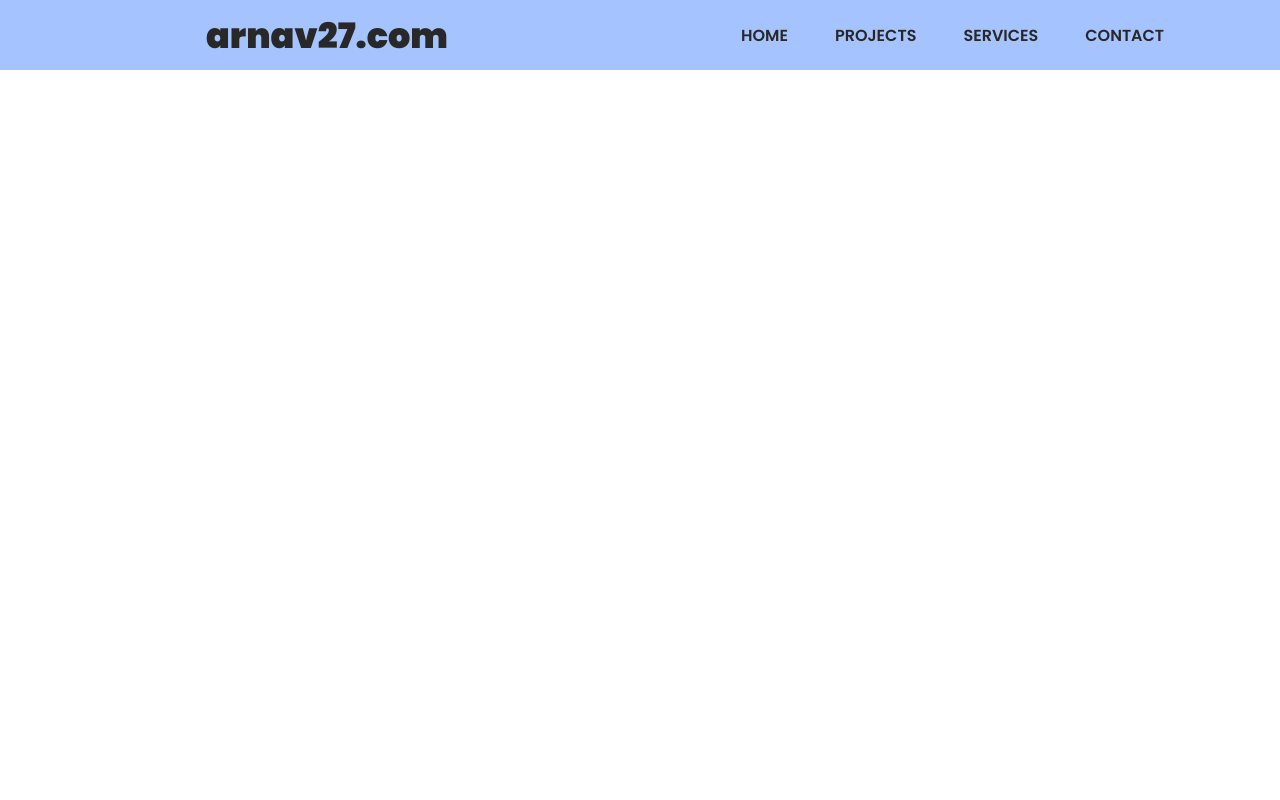
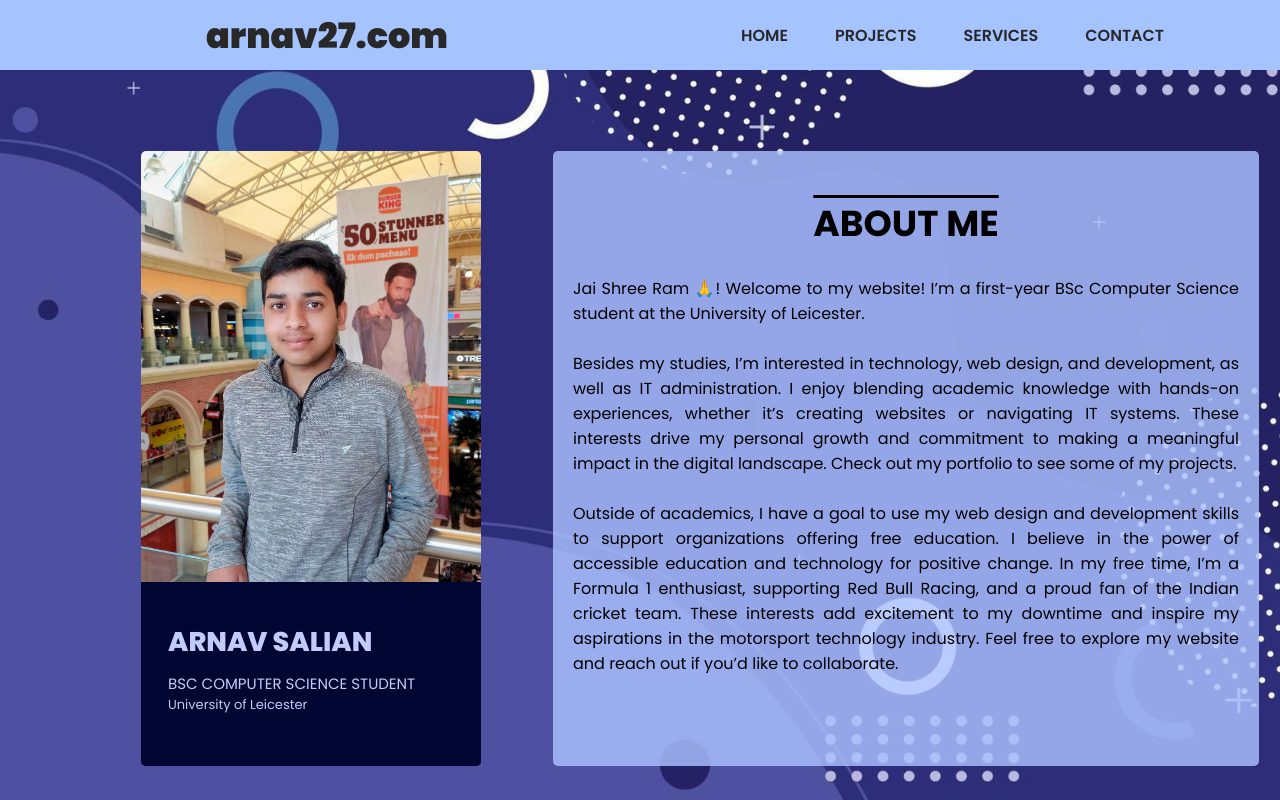
Before and after one commit to Arnav-Salian/Basic-Portfolio, a plain HTML site: page index.html in a window 1280 px wide. Shown: the top 800 px of the page. Drawn offline with Linux system fonts and the light colour scheme.

Commit message:
Completed About Me Section
Completed profile column and the about me column in the about me section.

```diff
--- a/index.html
+++ b/index.html
@@ -32,10 +32,42 @@
     </header>
 
 
-    <div class="spacer"></div>
+    <div class="spacer-70"></div>
+
+    <div class="grid-container">
+        <div class="grid-item">
+            <div class="profile-container">
+                <div class="profile-img">
+                    <img src="assets\pfp.jpeg" alt="" draggable="false">
+
+                </div>
+
+                <div class="profile-info">
+                    <p class="pfp-name">ARNAV SALIAN</p>
+                    <p class="pfp-coursename">BSC COMPUTER SCIENCE STUDENT</p>
+                    <p class="pfp-university">University of Leicester</p>
+
+                </div>
+            </div>
+        </div>
+        <div class="grid-item">
+            <div class="profile-description">
+                <p class="About-Me-heading"> About Me </p>
+                <p>
+                    Jai Shree Ram 🙏! Welcome to my website! I’m a first-year BSc Computer Science student at the University of Leicester. <br>
+                    <br>
+                    Besides my studies, I’m interested in technology, web design, and development, as well as IT administration. I enjoy blending academic knowledge with hands-on experiences, whether it’s creating websites or navigating IT systems. These interests drive my personal growth and commitment to making a meaningful impact in the digital landscape. Check out my portfolio to see some of my projects. <br>
+                    <br>
+                    Outside of academics, I have a goal to use my web design and development skills to support organizations offering free education. I believe in the power of accessible education and technology for positive change. In my free time, I’m a Formula 1 enthusiast, supporting Red Bull Racing, and a proud fan of the Indian cricket team. These interests add excitement to my downtime and inspire my aspirations in the motorsport technology industry. Feel free to explore my website and reach out if you’d like to collaborate. <br>
 
 
+                </p>
+            </div>
 
+        </div>
+    </div>
+
+    <div class="spacer-2"></div>
     <footer>
         <p class="credits">© Copyright 2024 | Website designed by <b><a class="AS-credit" href="https://www.linkedin.com/in/arnavs27/">Arnav Salian</a></b></p>
     </footer>
--- a/styles.css
+++ b/styles.css
@@ -7,20 +7,25 @@
 }
 
 ::selection{
-    background-color: rgb(45, 45, 45);
+    background-color: rgb(35, 117, 184);
     color: white;
 }
 
-body{
+body {
     position: relative;
     padding-top: 70px;
+    background-image: url('assets/web-backgroud.jpg');
+    background-repeat: no-repeat;
+    background-position: center;
+    background-size: cover;
+    background-attachment: fixed;
 }
 
 
 
 
+
 .header{
-    position: relative;
     display: flex;
     flex-direction: row;
     justify-content: space-between;
@@ -81,21 +86,26 @@ body{
     font-weight: 600;
     text-transform: uppercase;
     padding: 10px;
-    border-radius: 15px;
-    transition: border-radius 0.11s;
+
+    transition: all 0.13s;
+
 }
 
 
 .nav-links a:hover{
     color: rgb(165, 196, 255);
     background-color: rgb(40, 40, 40);
-    border-radius: 0%;
+    /* border-radius: 0%; */
 
 
 }
 
-.spacer{
-    height: 3000px;
+.spacer-70{
+    height: 70px;
+}
+
+.spacer-2{
+    height: 800px;
 }
 
 footer{
@@ -120,3 +130,100 @@ footer{
     color: white;
     text-decoration: none;
 }
+
+.grid-container {
+    display: grid;
+    grid-template-columns: 40% 60%;
+    gap: 10px;
+    height: 450px;
+}
+
+.grid-item {
+    padding: 10px;
+    border: 1px solid rgba(255, 255, 255, 0);
+    display: flex;
+    align-items: center;
+    justify-content: center;
+    margin-left: 20px;
+    margin-right: 20px;
+
+}
+
+.profile-container{
+    display: grid;
+    grid-template-rows: 70% 30%;
+    width: 340px;
+    min-width: 300px;
+    height: 615.031px;
+    background-color: rgb(0, 6, 49);
+    margin-left: auto;
+    border-radius: 5px;
+    transition: all 0.5s;
+
+}
+
+.profile-container:hover {
+    transform: translateY(-5px);
+    transition: transform 0.3s ease;
+}
+
+
+.profile-img img{
+    width: 100%;
+    height: 100%;
+    object-fit: cover;
+    border-radius: 5px 5px 0 0;
+
+}
+
+.profile-description{
+    background-color: rgba(171, 193, 255, 0.82);
+    width: 720px;
+    min-width: 600px;
+    height: 615.031px;
+    padding: 20px;
+    text-align: justify;
+    border-radius: 5px;
+    margin-right: auto;
+
+
+}
+
+.About-Me-heading{
+    font-weight: 700;
+    font-size: 36px;    ;
+    text-transform: uppercase;
+    text-decoration: overline;
+    padding-top: 25px;
+    padding-bottom: 25px;
+    text-align: center;
+
+}
+
+.profile-info{
+    background-color: rgb(0, 6, 49);
+    padding: 20px;
+    margin-top: 20px;
+    padding-left: 27px;
+    width: 100%;
+    border-radius: 5px;
+
+}
+
+.pfp-name{
+    color: rgb(195, 202, 252);
+    font-size: 27px;
+    font-weight: 800;
+}
+
+.pfp-coursename{
+    color: rgb(195, 202, 252);
+    font-size: 15px;
+    padding-top: 10px;
+}
+
+.pfp-university{
+    color: rgb(195, 202, 252);
+    font-size: 13px;
+
+}
```
Also changed, not shown: assets/pfp.jpeg (added).
